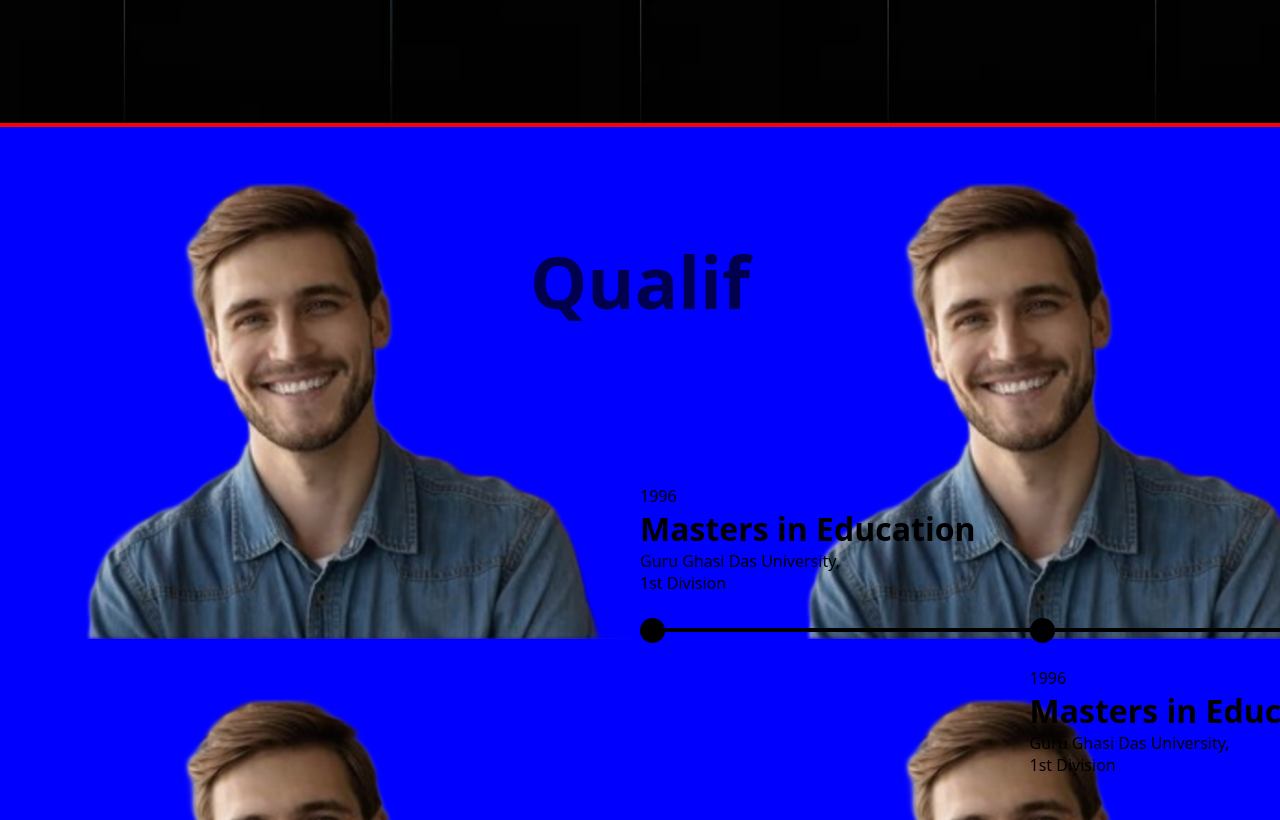
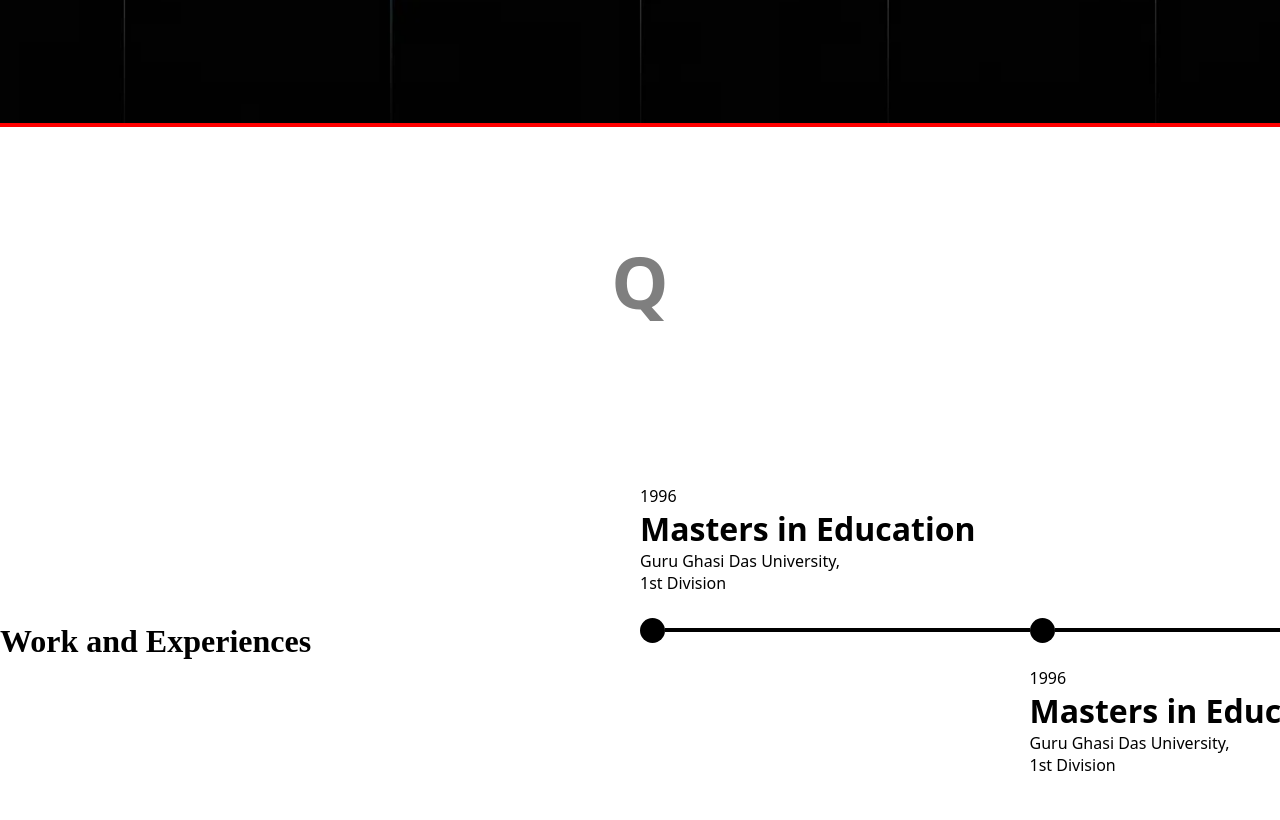
Before and after one commit to Kawish-Raj/arun-kumar-portfolio, a React (Vite) app: page / in a window 1280 px wide. Shown: the part 1980-2800 px from the top of the page. Built offline with nearby package versions, Linux system fonts and the light colour scheme.

Commit message:
slide scrolling almost working poroperly

```diff
--- a/src/css-components/Qualifications.module.css
+++ b/src/css-components/Qualifications.module.css
@@ -1,10 +1,3 @@
-.qualificationsContainer {
-    height: 2692.8px;
-    background-color: blue;
-    background-image: url('../assets/demo-person.png');
-
-}
-
 .qualifications {
     font-family: ui-sans-serif, system-ui, -apple-system, BlinkMacSystemFont, "Segoe UI", Roboto, "Helvetica Neue", Arial, "Noto Sans", sans-serif, "Apple Color Emoji", "Segoe UI Emoji", "Segoe UI Symbol", "Noto Color Emoji";
     height: 100vh;
```
